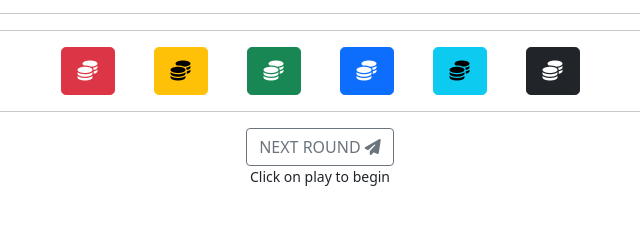
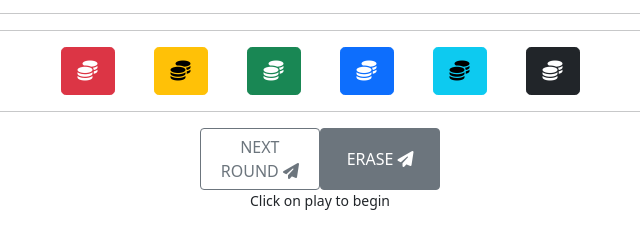
Before and after one commit to ibrahimadlani/mastermind.js, a plain HTML site: page index.html in a window 1280 px wide. Shown: the part 118-366 px from the top of the page, without its empty margins (320-960 px from the left). Drawn offline with nearby package versions, Linux system fonts and the light colour scheme.

```diff
--- a/index.html
+++ b/index.html
@@ -33,9 +33,14 @@
         </div>
         <hr>
         <div class="d-flex justify-content-center flex-column align-items-center">
-            <button type="button" class="btn btn-outline-secondary mx-auto">
-                NEXT ROUND <i class="fas fa-paper-plane"></i>
-            </button>
+            <div class="row">
+                <button type="button" class="btn btn-outline-secondary mx-auto col-6">
+                    NEXT ROUND <i class="fas fa-paper-plane"></i>
+                </button>
+                <button type="button" class="btn btn-secondary mx-auto col-6">
+                    ERASE <i class="fas fa-paper-plane"></i>
+                </button>
+            </div>
             <p class="small">Click on play to begin</p>
         </div>
     </div>
--- a/js/index.js
+++ b/js/index.js
@@ -14,7 +14,9 @@ function codeChecker(codeSuggested, code){
     return output;
   }
 
-  function initBoard(nbRound){
+// Fonction pour initialiser un "board" vierge avec un nouveau code //
+// This function is creating a blank board with a new generated code //
+function initBoard(nbRound){
     var row;
     var board = {
       combinaison:[Math.ceil(Math.random()*7),Math.ceil(Math.random()*7),Math.ceil(Math.random()*7),Math.ceil(Math.random()*7)],
```
Also changed, not shown: img/logo.png (added), 1 other file.
